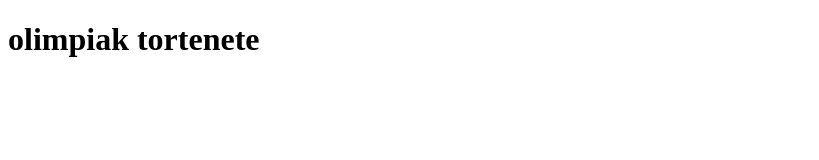
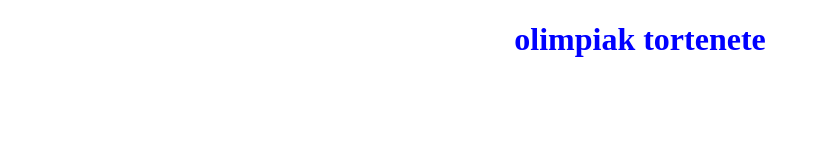
Before and after one commit to borsosbalint/olimpiak, a plain HTML site: page index.html in a window 1280 px wide. Shown: the whole page, without its empty margins (0-819 px from the left). Drawn offline with Linux system fonts and the light colour scheme.

Commit message:
cim formazasa

```diff
--- a/index.html
+++ b/index.html
@@ -6,6 +6,6 @@
     <title>olimpiak</title>
 </head>
 <body>
-    <h1>olimpiak tortenete</h1>
+    <h1 style="text-align:  center;color: blue;">olimpiak tortenete</h1>
 </body>
 </html>
```
